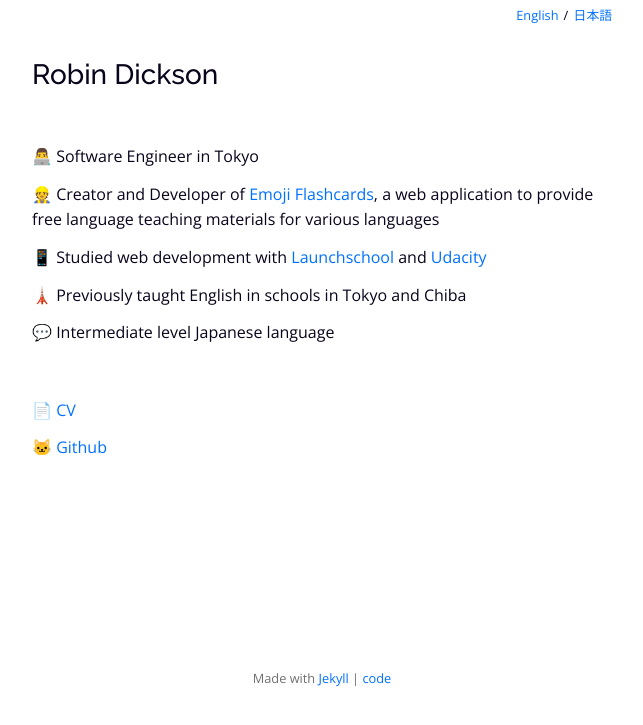
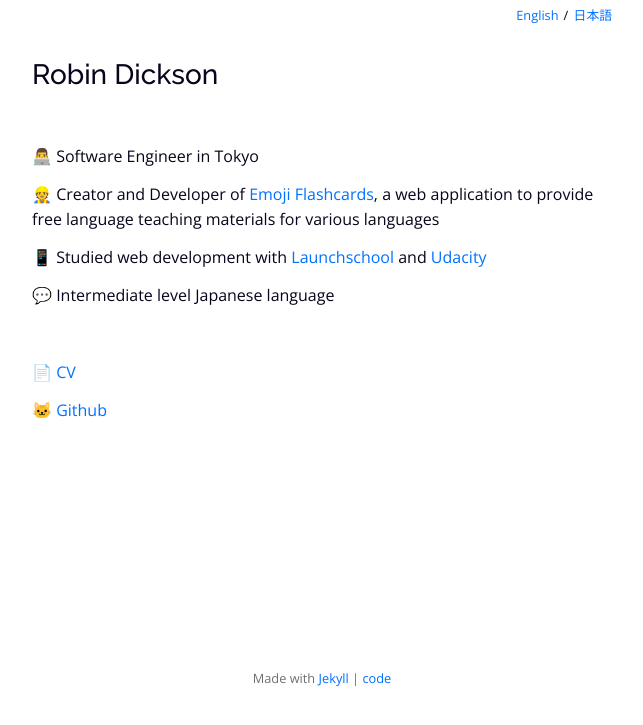
Before and after one commit to rbndickson/rbndickson.github.io, a Jekyll site: the page built from index.html, in a window 1280 px wide. Shown: the top 725 px of the page, without its empty margins (318-961 px from the left). Built offline with Jekyll 4.4.1, drawn with Linux system fonts in a browser that asks for light colours.

Commit message:
feat: Simplify page content

```diff
--- a/index.html
+++ b/index.html
@@ -7,7 +7,6 @@ lang: en
   <p>👨‍💻 Software Engineer in Tokyo</p>
   <p>👷 Creator and Developer of <a href="/projects/emoji-flashcards/">Emoji Flashcards</a>, a web application to provide free language teaching materials for various languages</p>
   <p>📱 Studied web development with <a href="https://launchschool.com">Launchschool</a> and <a href="https://www.udacity.com/course/react-nanodegree--nd019">Udacity</a></p>
-  <p>🗼 Previously taught English in schools in Tokyo and Chiba</p>
   <p>💬 Intermediate level Japanese language</p>
 </section>
 
--- a/ja/index.html
+++ b/ja/index.html
@@ -7,7 +7,6 @@ lang: ja
   <p>👨‍💻 東京に住んでいるソフトウェアエンジニアです。</p>
   <p>👷 <a href="/projects/ja-emoji-flashcards/">Emoji Flashcards</a>のエンジニア。Emoji Flashcardsは無料で外国語学習教材を作成するウェブアプリケーションです。</p>
   <p>📱 <a href="https://launchschool.com">Launchschool</a>と<a href="https://www.udacity.com/course/react-nanodegree--nd019">Udacity</a>でウェブ開発を勉強していました。</a></p>
-  <p>🗼 東京都と千葉県の小・中学校と高校で英語を教えていました。</p>
   <p>💬 英語と中級レベルの日本語を話せます。</p>
 </section>
 
```
